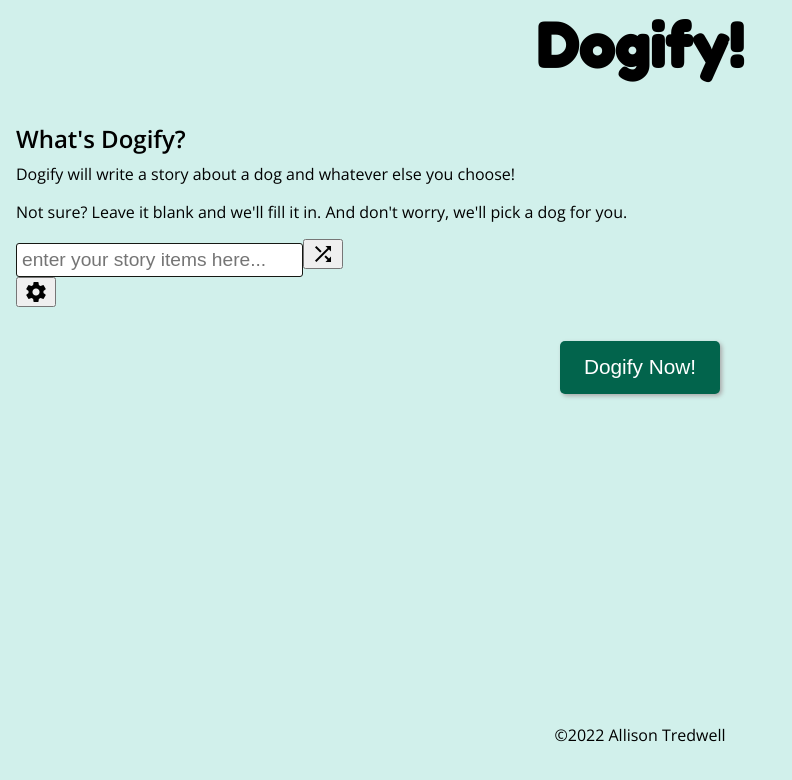
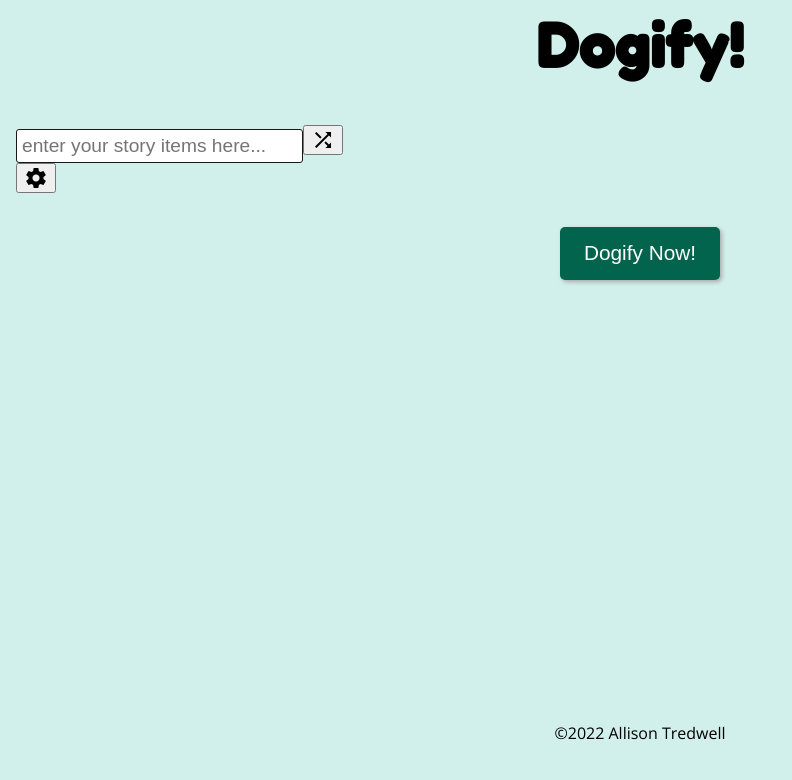
Before and after one commit to allisonLMT/Dogify, a React (Create React App) app: page / in a window 1280 px wide. Shown: the top 780 px of the page, without its empty margins (0-792 px from the left). Built offline with nearby package versions, Linux system fonts and the light colour scheme.

Commit message:
position: fixed header, and SettingsModal
-made the header fixed and set z-index and background color
-fixed the Settings Modal (needed to bind to the App element, so screen readers wouldn't read main content when modal is open)

```diff
--- a/src/components/SettingsModal.js
+++ b/src/components/SettingsModal.js
@@ -2,6 +2,7 @@ import React from 'react';
 import Modal from 'react-modal';
 import DropDown from '../components/DropDown';
 
+Modal.setAppElement('#root');
 
 function SettingsModal({ onDropDownChange }) {
 
--- a/src/styles/header.module.scss
+++ b/src/styles/header.module.scss
@@ -1,5 +1,13 @@
+@use '_variables' as *;
+
 .header {
-    position: sticky;
+    position: fixed;
+    top: 0;
+    z-index: 5;
+    display: block;
+    background-color: $mediumGreen;
+    width: 100%;
+
 }
 
 h1 {
```
